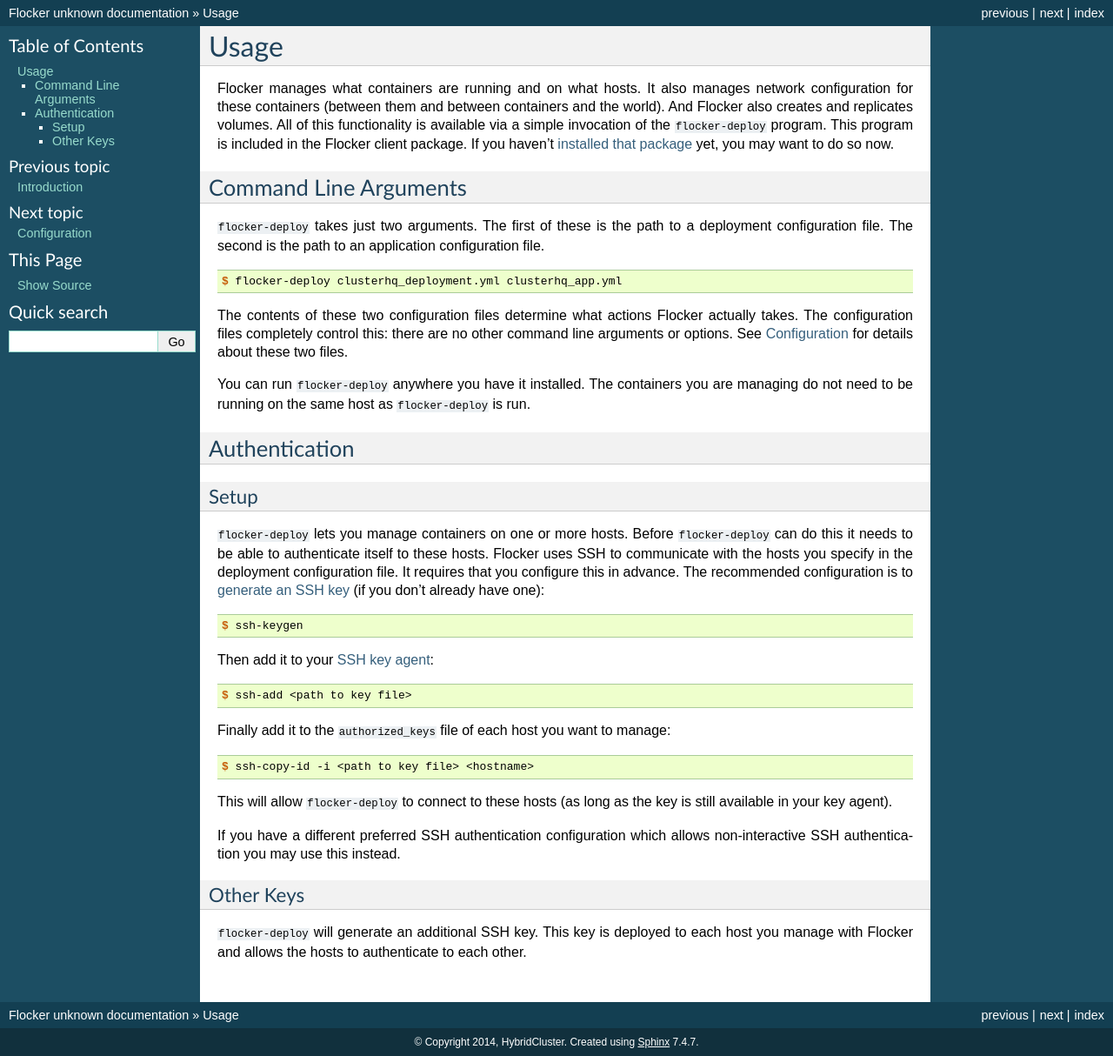
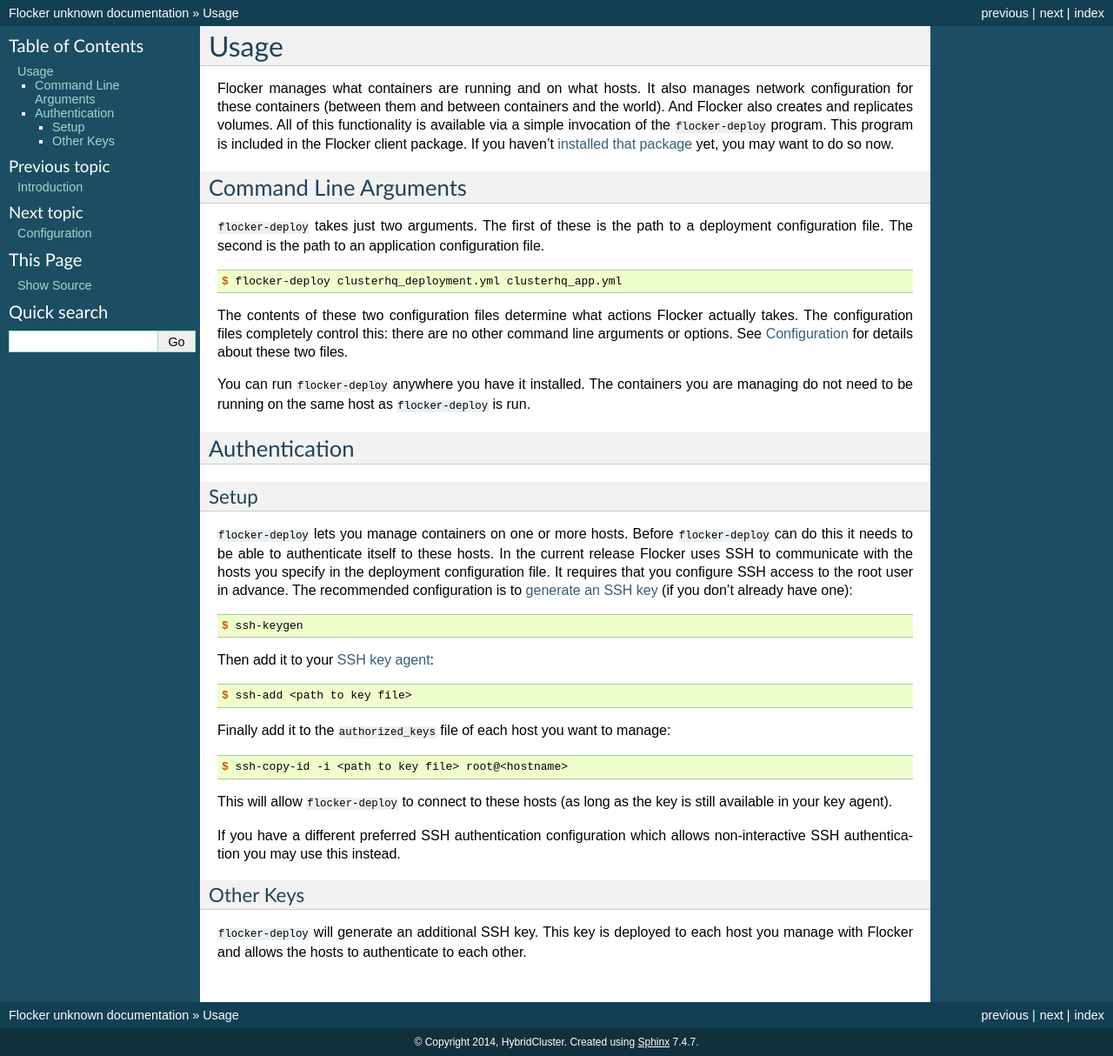
Before and after one commit to ClusterHQ/flocker, a Sphinx documentation site: the page built from docs/usage.rst, in a window 1280 px wide. Shown: the whole page at 87% size. Built offline with Sphinx 7.4.7, drawn with Linux system fonts in a browser that asks for light colours.

Commit message:
Update documentation.

```diff
--- a/docs/usage.rst
+++ b/docs/usage.rst
@@ -35,8 +35,8 @@
 
 ``flocker-deploy`` lets you manage containers on one or more hosts.
 Before ``flocker-deploy`` can do this it needs to be able to authenticate itself to these hosts.
-Flocker uses SSH to communicate with the hosts you specify in the deployment configuration file.
-It requires that you configure this in advance.
+In the current release Flocker uses SSH to communicate with the hosts you specify in the deployment configuration file.
+It requires that you configure SSH access to the root user in advance.
 The recommended configuration is to `generate an SSH key`_ (if you don't already have one):
 
 .. code-block:: console
@@ -54,7 +54,7 @@
 
 .. code-block:: console
 
-    $ ssh-copy-id -i <path to key file> <hostname>
+    $ ssh-copy-id -i <path to key file> root@<hostname>
 
 This will allow ``flocker-deploy`` to connect to these hosts (as long as the key is still available in your key agent).
 
```
